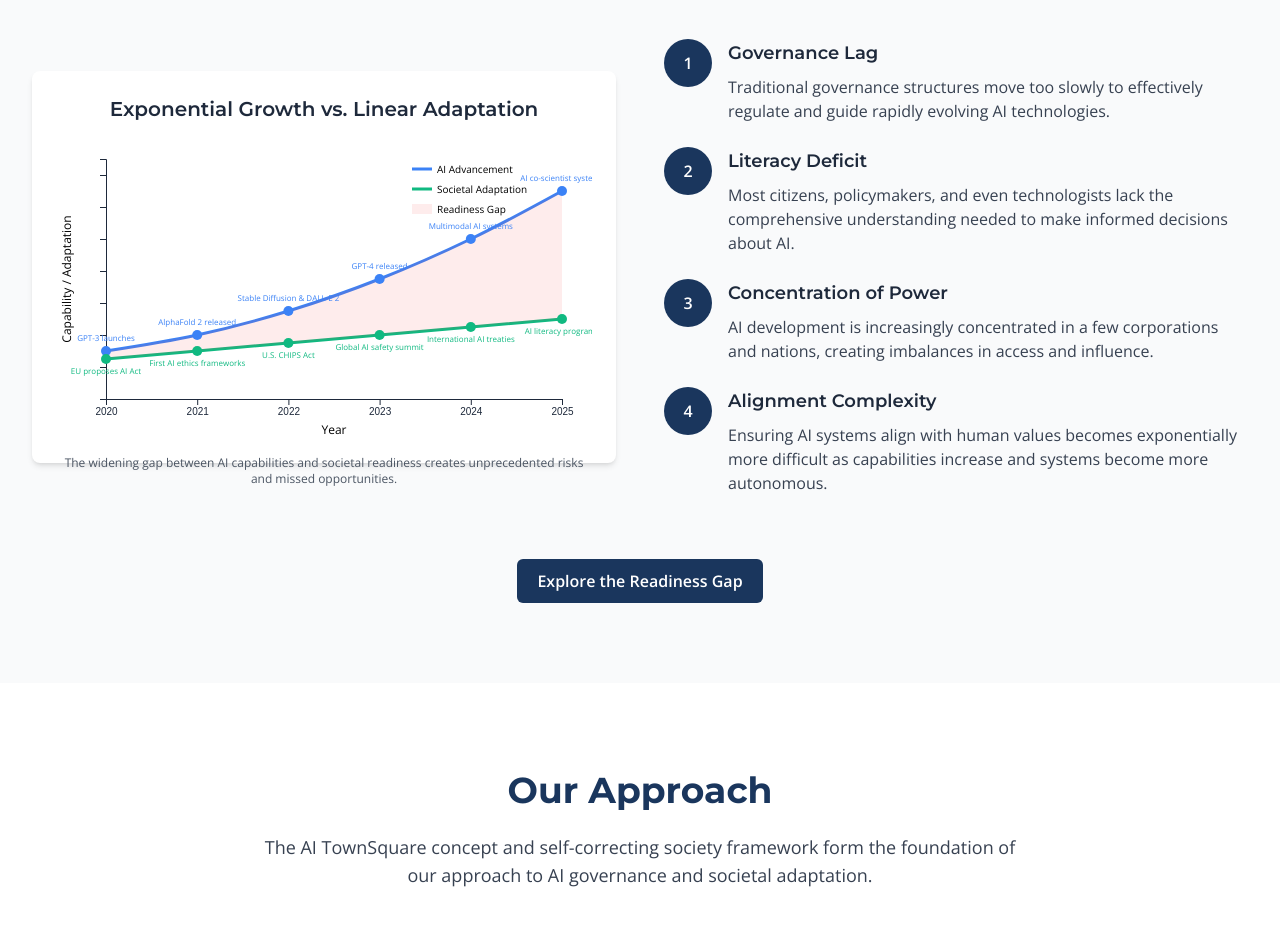
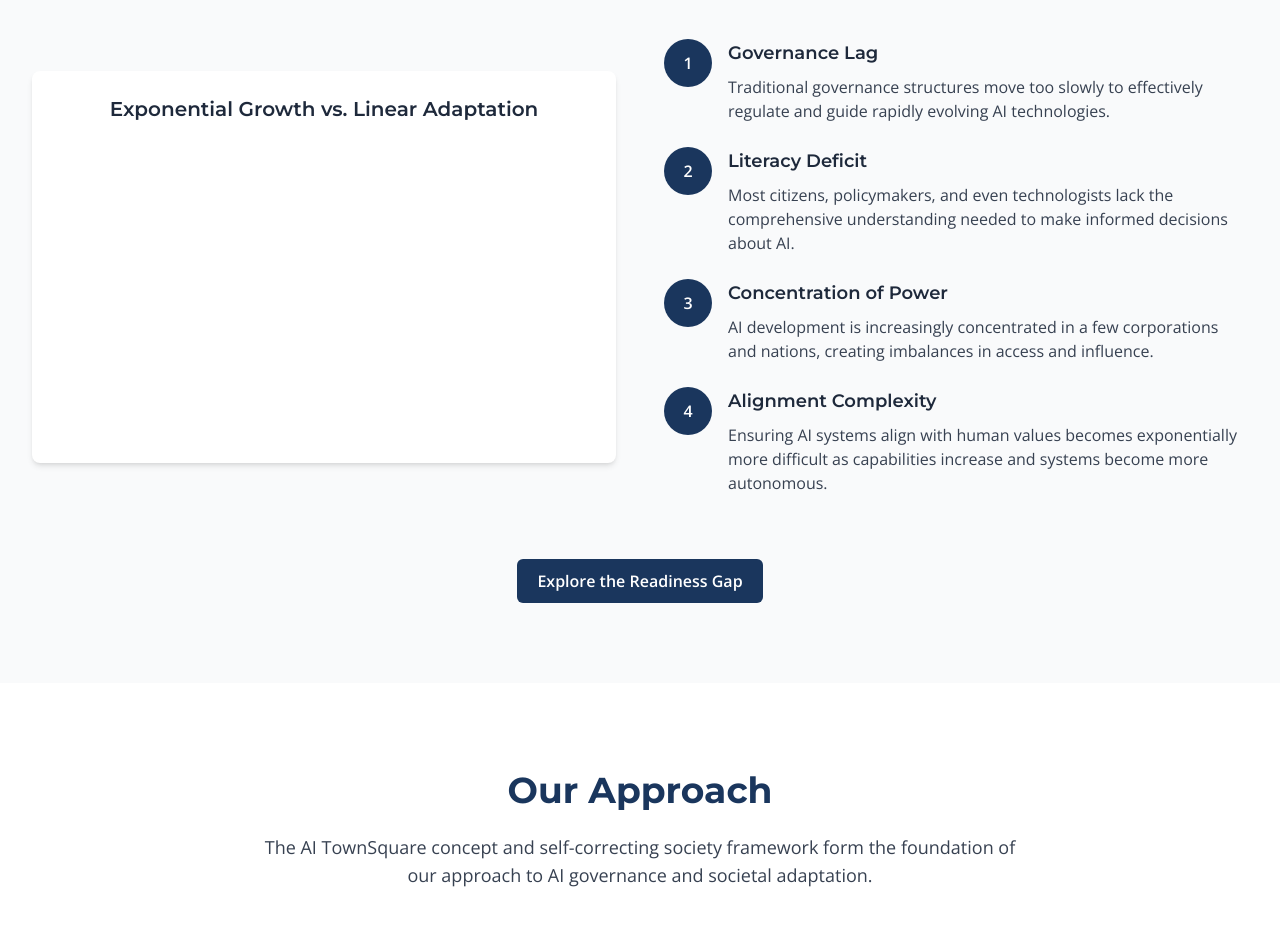
Before and after one commit to allansendagi/safehaven, a Next.js app: page / in a window 1280 px wide. Shown: the part 2360-3285 px from the top of the page. Built offline with nearby package versions, Linux system fonts and the light colour scheme; no server answers.

Commit message:
Update ChallengeSection.tsx

```diff
--- a/src/components/ChallengeSection.tsx
+++ b/src/components/ChallengeSection.tsx
@@ -1,5 +1,5 @@
 import React from 'react';
-import GrowthCurveVisualization from './GrowthCurveVisualization';
+// import GrowthCurveVisualization from './GrowthCurveVisualization';
 
 const ChallengeSection = () => {
   return (
@@ -17,7 +17,7 @@ const ChallengeSection = () => {
           <div className="bg-white rounded-lg shadow-md p-6">
             <h3 className="text-xl font-semibold mb-4 text-center">Exponential Growth vs. Linear Adaptation</h3>
             <div className="h-[300px]">
-              <GrowthCurveVisualization />
+{/*               <GrowthCurveVisualization /> */}
             </div>
           </div>
 
```
